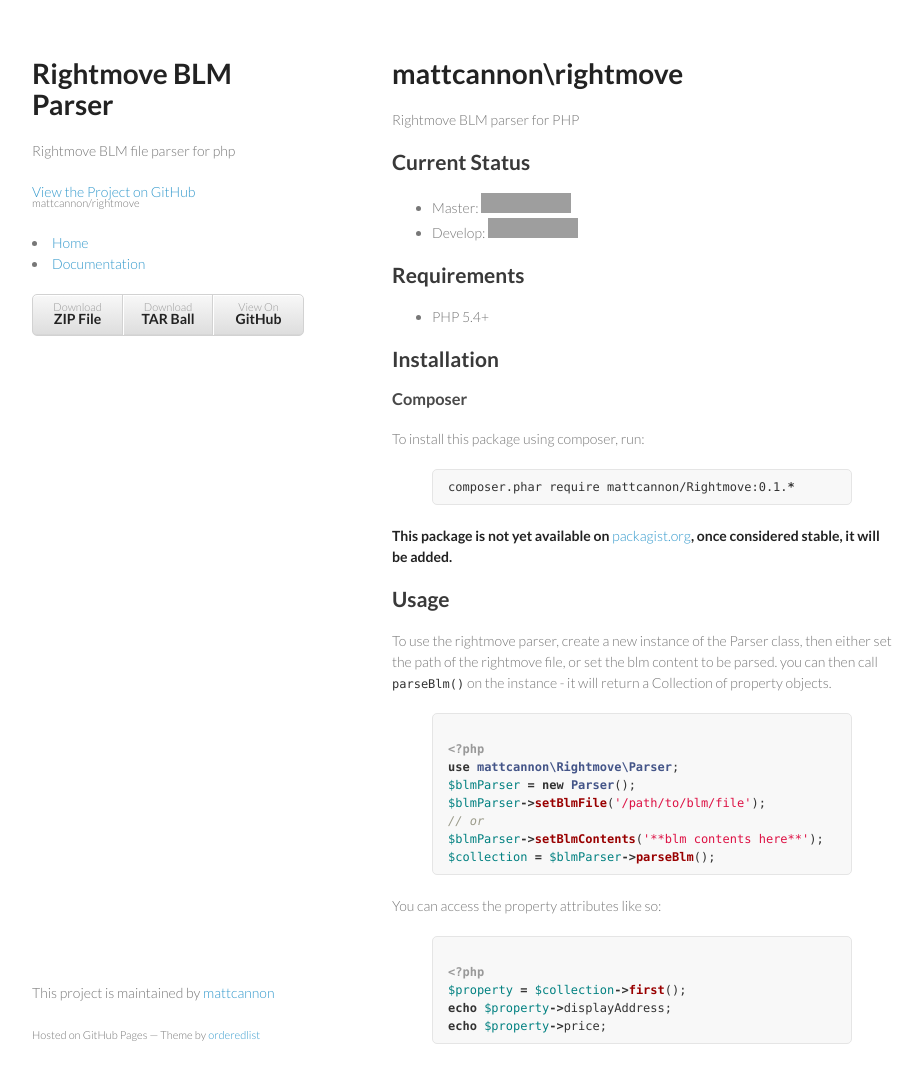
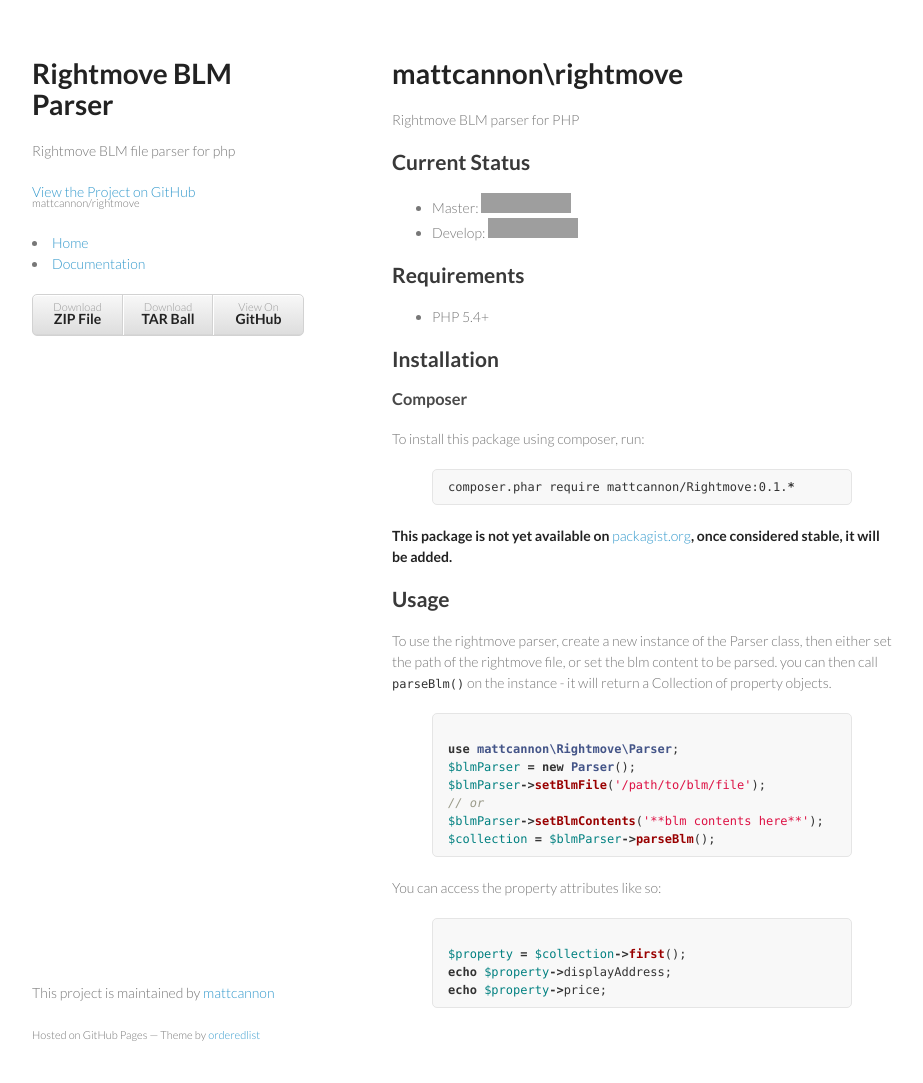
Before and after one commit to mattcannon/Blm, a Jekyll site: the page built from index.markdown, in a window 1280 px wide and 1114 px high. Shown: the top 1083 px of the window, without its empty margins (178-1101 px from the left). Built offline with Jekyll 4.4.1, drawn with Linux system fonts in a browser that asks for light colours; grey boxes are pictures that could not be loaded.

Commit message:
updated highlighting on index page.

```diff
--- a/index.markdown
+++ b/index.markdown
@@ -23,8 +23,8 @@ __This package is not yet available on [packagist.org](packagist.org), once cons
 ##Usage
 To use the rightmove parser, create a new instance of the Parser class, then either set the path of the rightmove file, or set the blm content to be parsed.
 you can then call `parseBlm()` on the instance - it will return a Collection of property objects.
-{% highlight php %}
-<?php
+
+{% highlight php startinline %}
 use mattcannon\Rightmove\Parser;
 $blmParser = new Parser();
 $blmParser->setBlmFile('/path/to/blm/file');
@@ -35,8 +35,7 @@ $collection = $blmParser->parseBlm();
 
 You can access the property attributes like so:
 
-{% highlight php %}
-<?php
+{% highlight php startinline %}
 $property = $collection->first();
 echo $property->displayAddress;
 echo $property->price;
```
